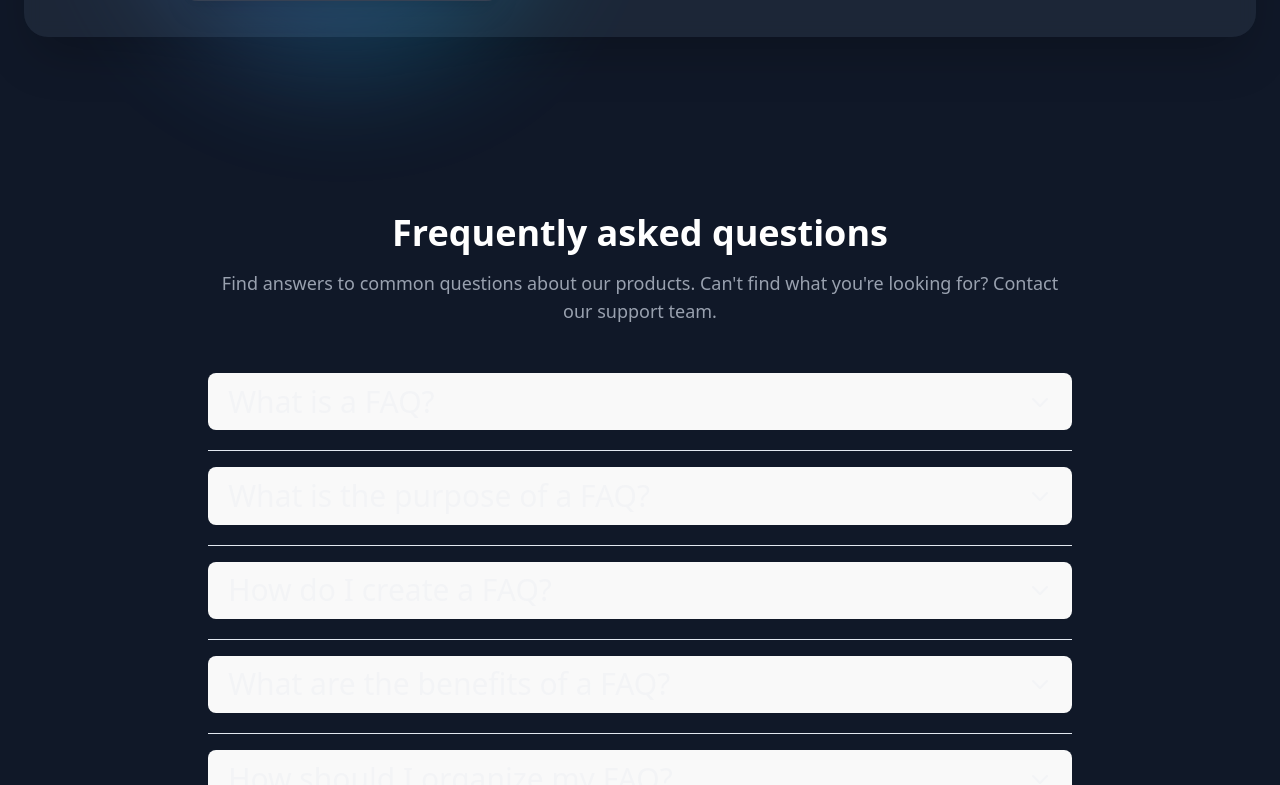
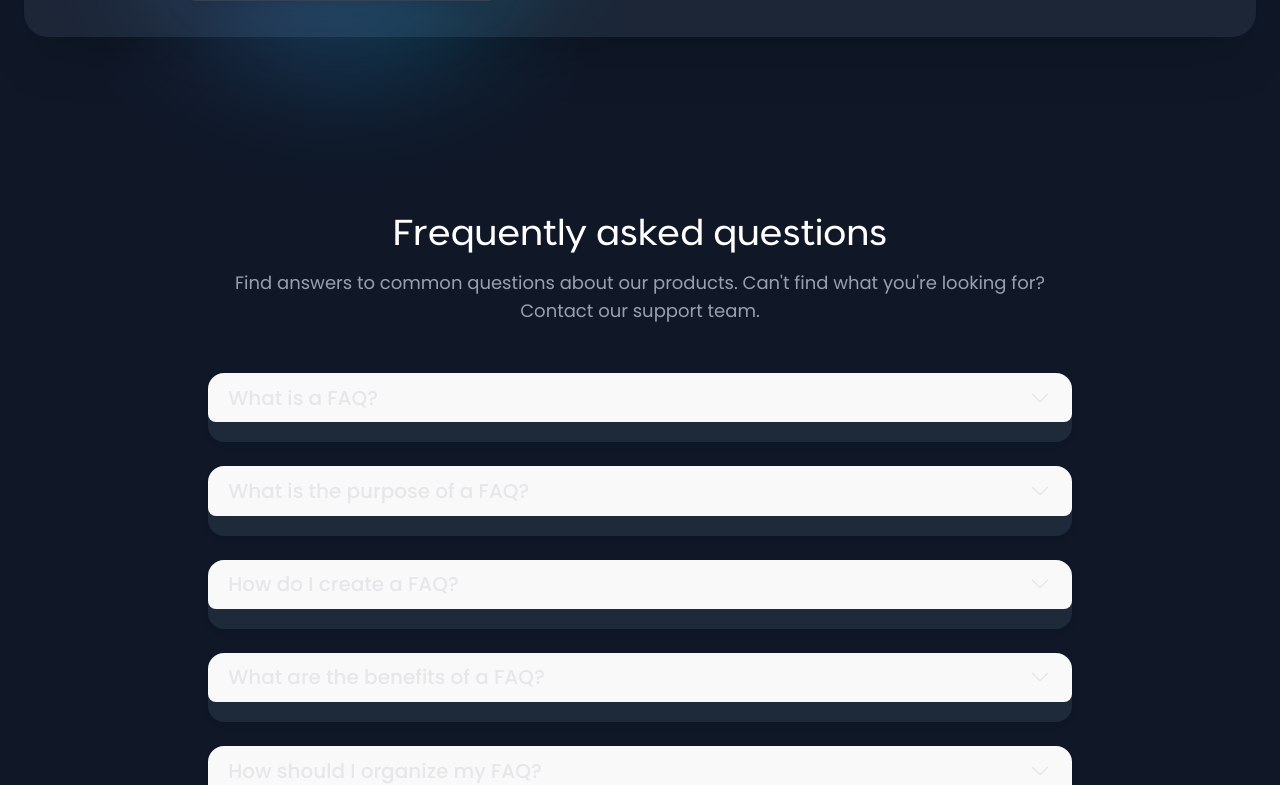
Before and after one commit to cl1ntdev/Toothalie-Front-End, a React (Vite) app: page / in a window 1280 px wide. Shown: the part 2736-3521 px from the top of the page. Built offline with nearby package versions, Linux system fonts and the light colour scheme.

Commit message:
improve design

```diff
--- a/src/components/faq3.tsx
+++ b/src/components/faq3.tsx
@@ -1,5 +1,5 @@
 import React, { useState } from "react";
-
+import { ChevronDownIcon } from '@heroicons/react/24/outline';
 interface FaqItem {
   id: string;
   question: string;
@@ -73,49 +73,43 @@ const Faq3 = ({
   };
 
   return (
-    <section className="py-24 bg-gray-900 text-gray-200 w-full">
-      <div className="container mx-auto max-w-4xl px-4 ">
+    <section className="py-24 bg-gray-900 text-gray-200 w-full font-poppins">
+          <div className="container mx-auto max-w-4xl px-4">
             {/* Heading */}
             <div className="text-center space-y-4 mb-12">
-          <h2 className="text-3xl font-bold md:text-4xl text-white">{heading}</h2>
+              <h2 className="text-3xl md:text-4xl font-ceramon font-bold text-white">
+                {heading}
+              </h2>
               <p className="text-gray-400 md:text-lg">{description}</p>
             </div>
 
             {/* FAQ items */}
-        <div className="space-y-4">
+            <div className="space-y-6">
               {items.map((item) => {
                 const isOpen = openId === item.id;
                 return (
                   <div
                     key={item.id}
-                className=" overflow-hidden w-full border-b pb-5"
+                    className="overflow-hidden w-full bg-gray-800 rounded-2xl shadow-md transition hover:shadow-lg"
                   >
                     <button
                       onClick={() => toggleItem(item.id)}
-                  className="w-full px-4 py-4 font-semibold text-left flex justify-between items-center hover:bg-gray-700 text-gray-100 border"
+                      className="w-full px-6 py-5 font-semibold text-left flex justify-between items-center hover:bg-gray-700/60 transition-colors rounded-2xl"
                     >
-                  <span className="text-2xl md:text-3xl ">{item.question}</span>
-                  <svg
-                    className={`w-6 h-6 ml-2 transform transition-transform duration-200 ${
-                      isOpen ? "rotate-180" : ""
+                      <span className="text-lg md:text-xl">{item.question}</span>
+                      <ChevronDownIcon
+                        className={`w-6 h-6 ml-3 transform transition-transform duration-300 ${
+                          isOpen ? 'rotate-180' : ''
                         }`}
-                    fill="none"
-                    stroke="currentColor"
-                    viewBox="0 0 24 24"
+                      />
+                    </button>
+                    <div
+                      className={`px-6 pb-5 text-base md:text-lg text-gray-300 leading-relaxed transition-all duration-300 ${
+                        isOpen ? 'max-h-screen opacity-100' : 'max-h-0 opacity-0'
+                      } overflow-hidden`}
                     >
-                    <path
-                      strokeLinecap="round"
-                      strokeLinejoin="round"
-                      strokeWidth={2}
-                      d="M19 9l-7 7-7-7"
-                    />
-                  </svg>
-                </button>
-                {isOpen && (
-                  <div className="px-4 pb-4 text-xl md:text-2xl text-gray-300 leading-relaxed">
                       {item.answer}
                     </div>
-                )}
                   </div>
                 );
               })}
```
Lines whose indentation alone changed are shown as unchanged.
